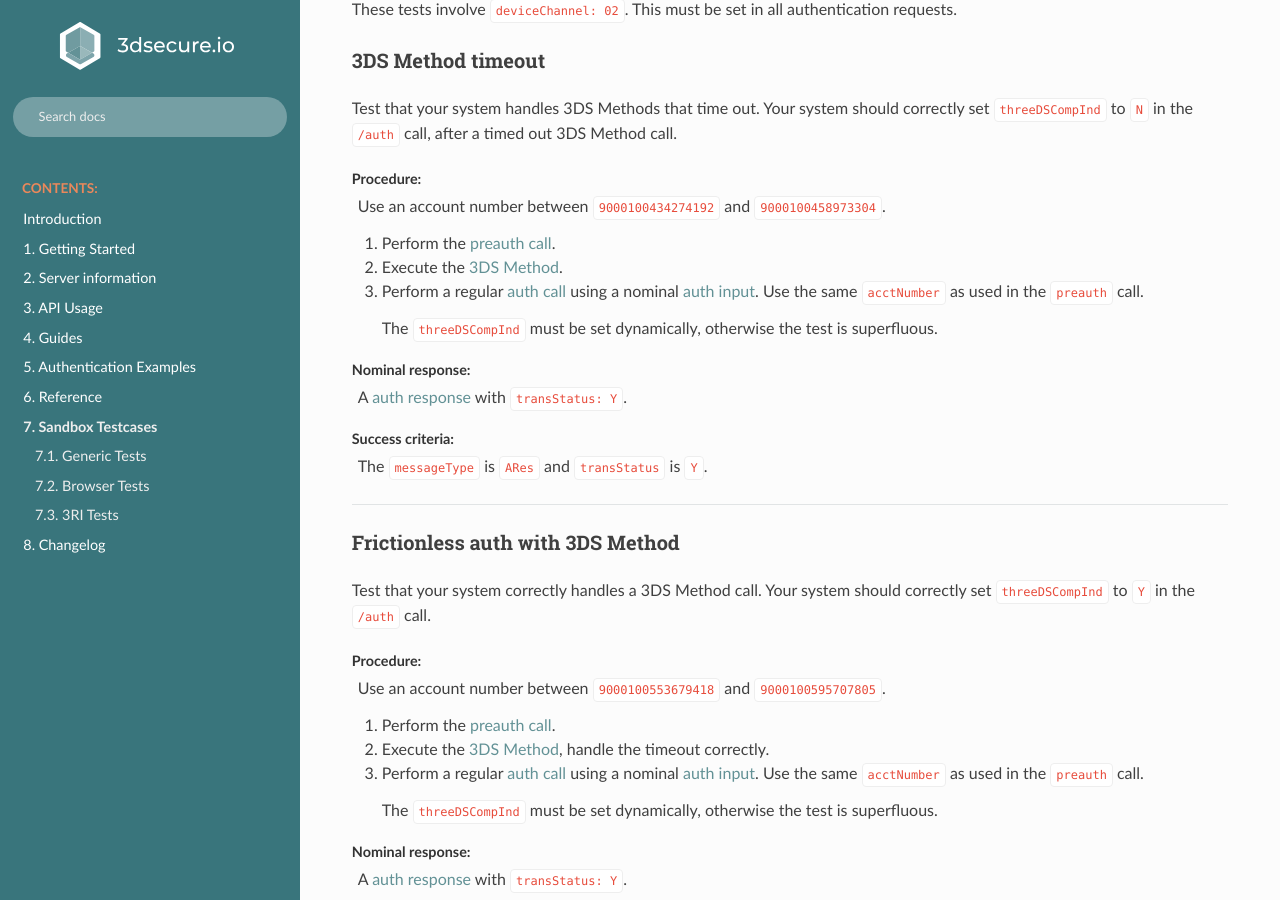
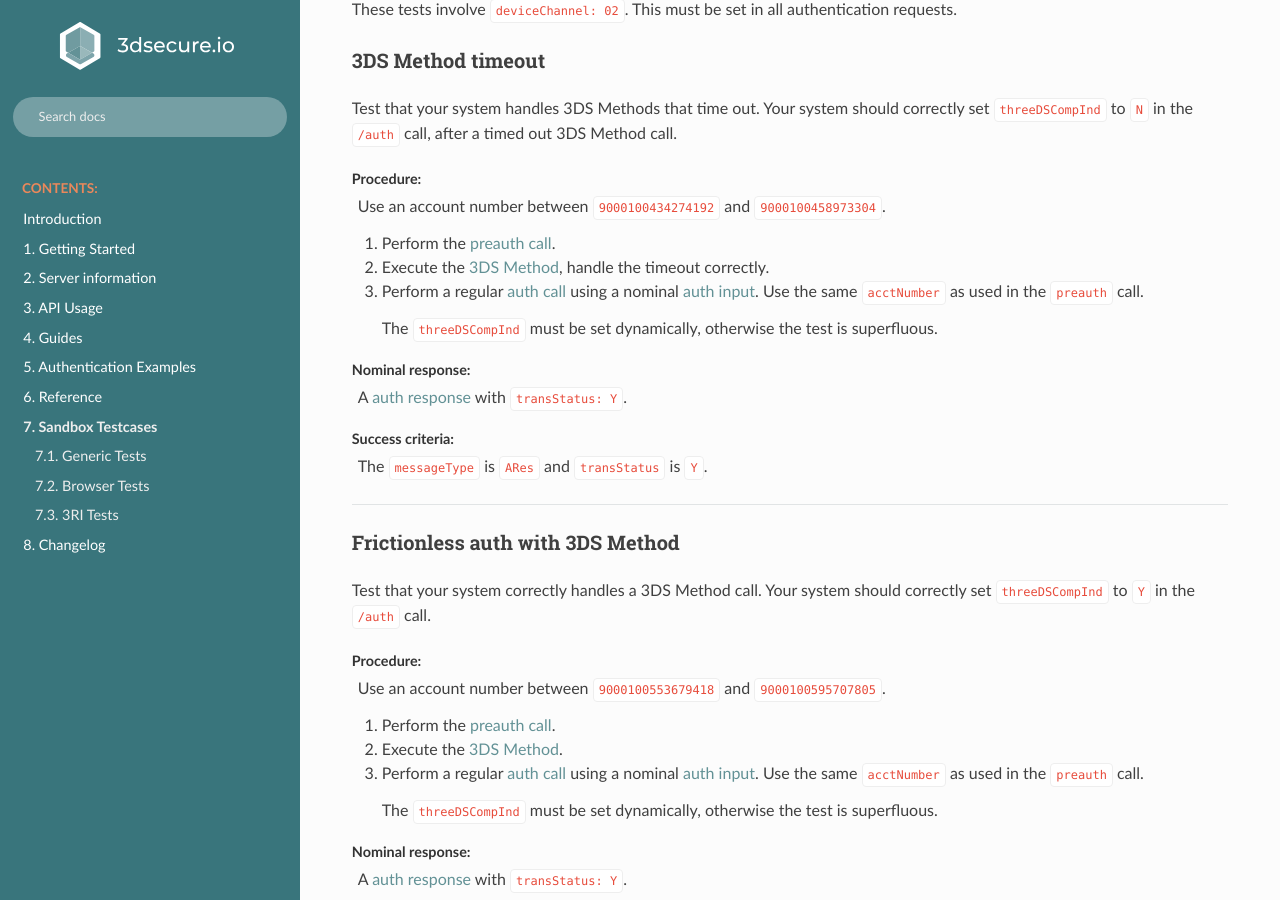
Before and after one commit to clearhaus/3DSv2-api-documentation, a Sphinx documentation site: the page built from source/sandbox.rst, in a window 1280 px wide and 900 px high, scrolled down 749 px. Built offline with Sphinx 7.4.7 and the Read the Docs theme 2.0.0, drawn with Linux system fonts in a browser that asks for light colours; part of the change alters nothing that is shown.

```diff
--- a/source/sandbox.rst
+++ b/source/sandbox.rst
@@ -50,7 +50,7 @@ Procedure:
   Use an account number between ``9000100434274192`` and ``9000100458973304``.
 
   1. Perform the :ref:`preauth call <preauth-input-210>`.
-  2. Execute the :ref:`3DS Method <3ds_method>`.
+  2. Execute the :ref:`3DS Method <3ds_method>`, handle the timeout correctly.
   3. Perform a regular :ref:`auth call <auth-usage>` using a nominal :ref:`auth input <auth-input-210>`.
      Use the same ``acctNumber`` as used in the ``preauth`` call.
 
@@ -75,7 +75,7 @@ Procedure:
   Use an account number between ``9000100553679418`` and ``9000100595707805``.
 
   1. Perform the :ref:`preauth call <preauth-input-210>`.
-  2. Execute the :ref:`3DS Method <3ds_method>`, handle the timeout correctly.
+  2. Execute the :ref:`3DS Method <3ds_method>`.
   3. Perform a regular :ref:`auth call <auth-usage>` using a nominal :ref:`auth input <auth-input-210>`.
      Use the same ``acctNumber`` as used in the ``preauth`` call.
 
```
